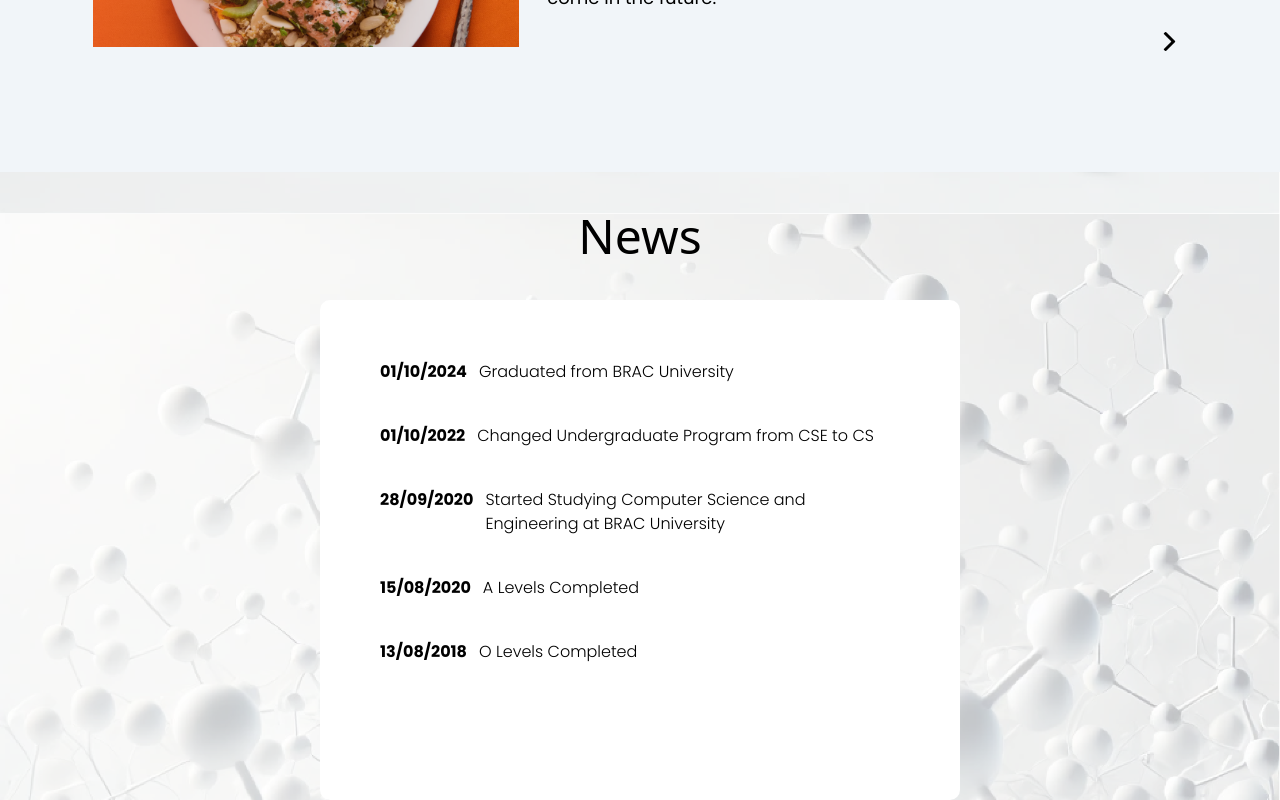
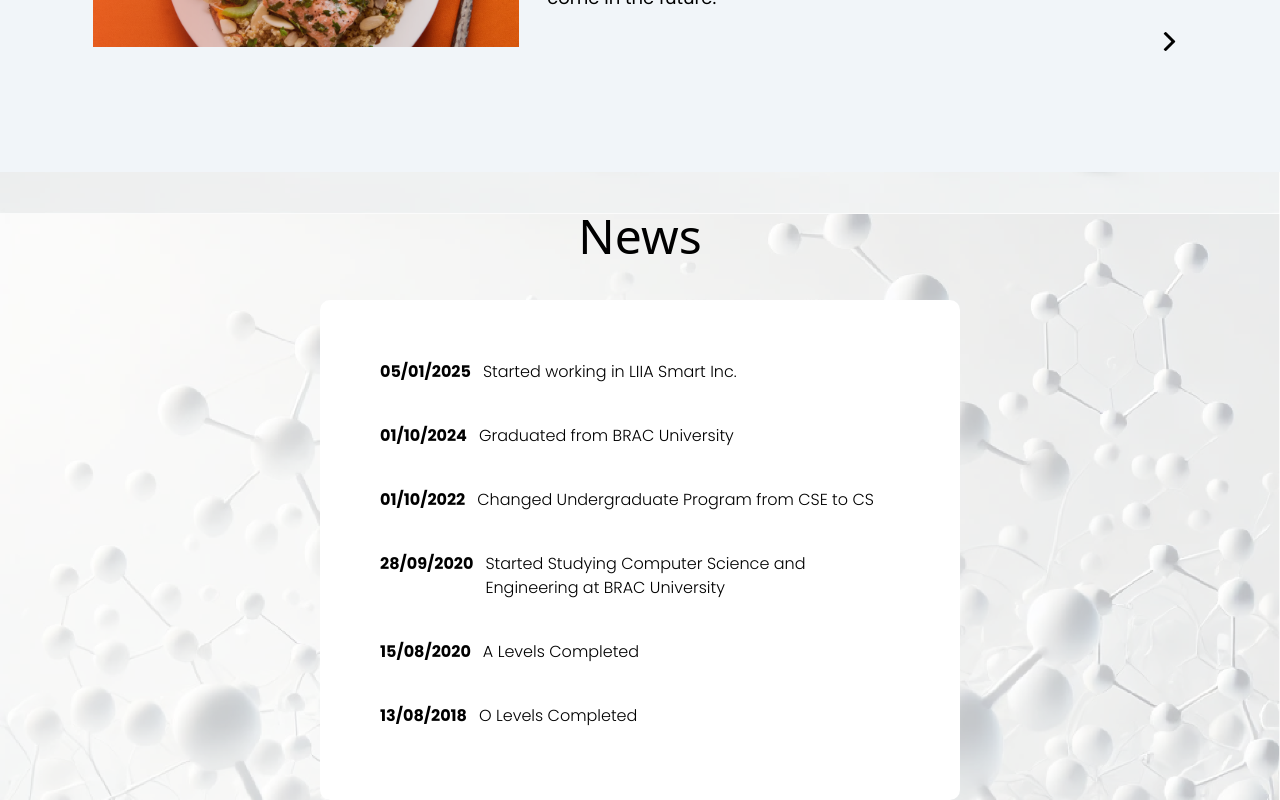
Before and after one commit to sezid/my-profile, a React (Vite) app: page / in a window 1280 px wide. Shown: the part 1066-1866 px from the top of the page. Built offline with nearby package versions, Linux system fonts and the light colour scheme.

Commit message:
updated information

```diff
--- a/src/assets/images.js
+++ b/src/assets/images.js
@@ -84,6 +84,10 @@ export const news=[
     number:5,
     date:'01/10/2024',
     title:"Graduated from BRAC University"
+  },
+  { number:6,
+    date:'05/01/2025',
+    title:'Started working in LIIA Smart Inc.'
   }
 
 ]
--- a/src/components/Certificates/Contact.jsx
+++ b/src/components/Certificates/Contact.jsx
@@ -10,7 +10,7 @@ const Contact = () => {
             <img className='w-[150px] md:w-1/4 rounded-full' src={assets.headshot} alt="" />
             <div className='flex flex-col items-center md:text-xl text-center'>
                 <h1>Syed Saleh Mohammad Sajid</h1>
-                <h3>BSc in Computer Science, BRAC University</h3>
+                <h3>Project IT Analyst, LIIA Smart Inc.</h3>
             </div>
             <div className='flex flex-col items-center text-sm'>
                 <h3>salehsajid86@gmail.com</h3>
```
